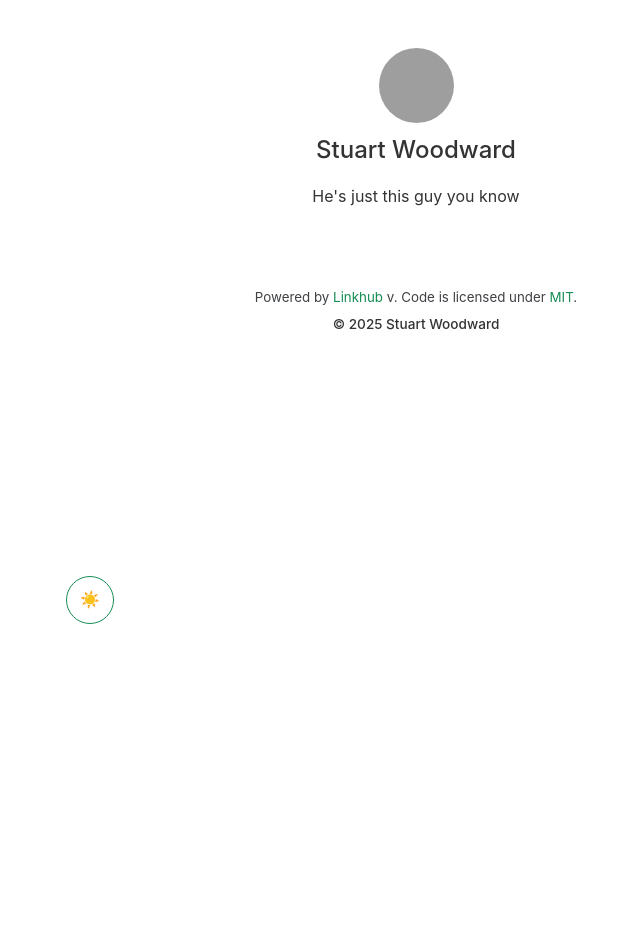
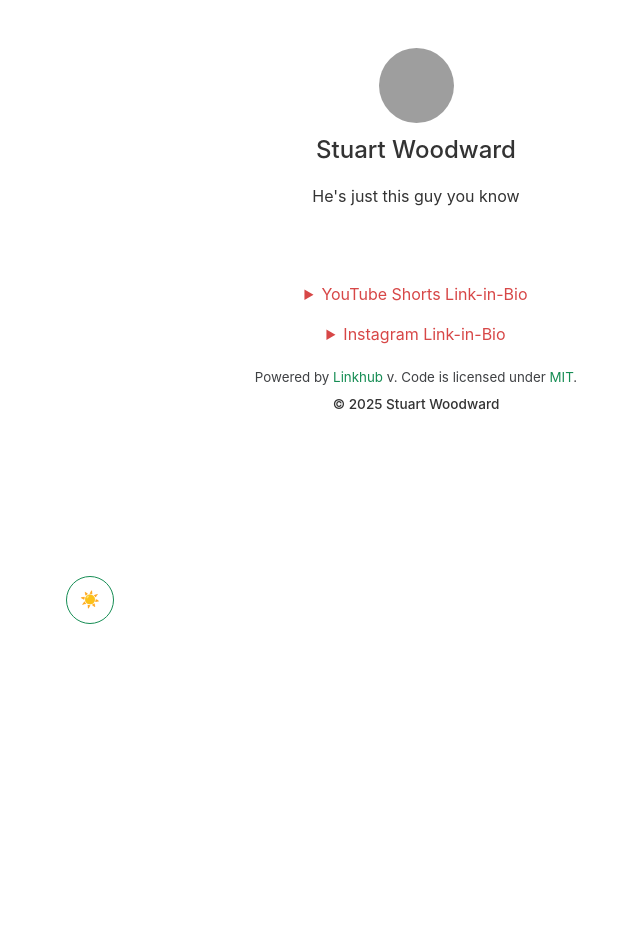
Before and after one commit to stuartcw/linkhub, a Jekyll site: the page built from index.html, in a window 1280 px wide. Shown: the whole page, without its empty margins (224-864 px from the left). Built offline with Jekyll 4.4.1, drawn with Linux system fonts in a browser that asks for light colours; nearby versions of some CDN libraries; grey boxes are pictures that could not be loaded.

Commit message:
Update default.html
Uncommented Bio.

```diff
--- a/_layouts/default.html
+++ b/_layouts/default.html
@@ -47,7 +47,7 @@
         {% include social.html %}
 
         <!-- Insta/TikTok/YouTube Link-in-bio -->
-        <!-- {% include bio.html %} -->
+        {% include bio.html %}
 
         <!-- Link Buttons -->
         <!-- {% include links.html %} -->
```
